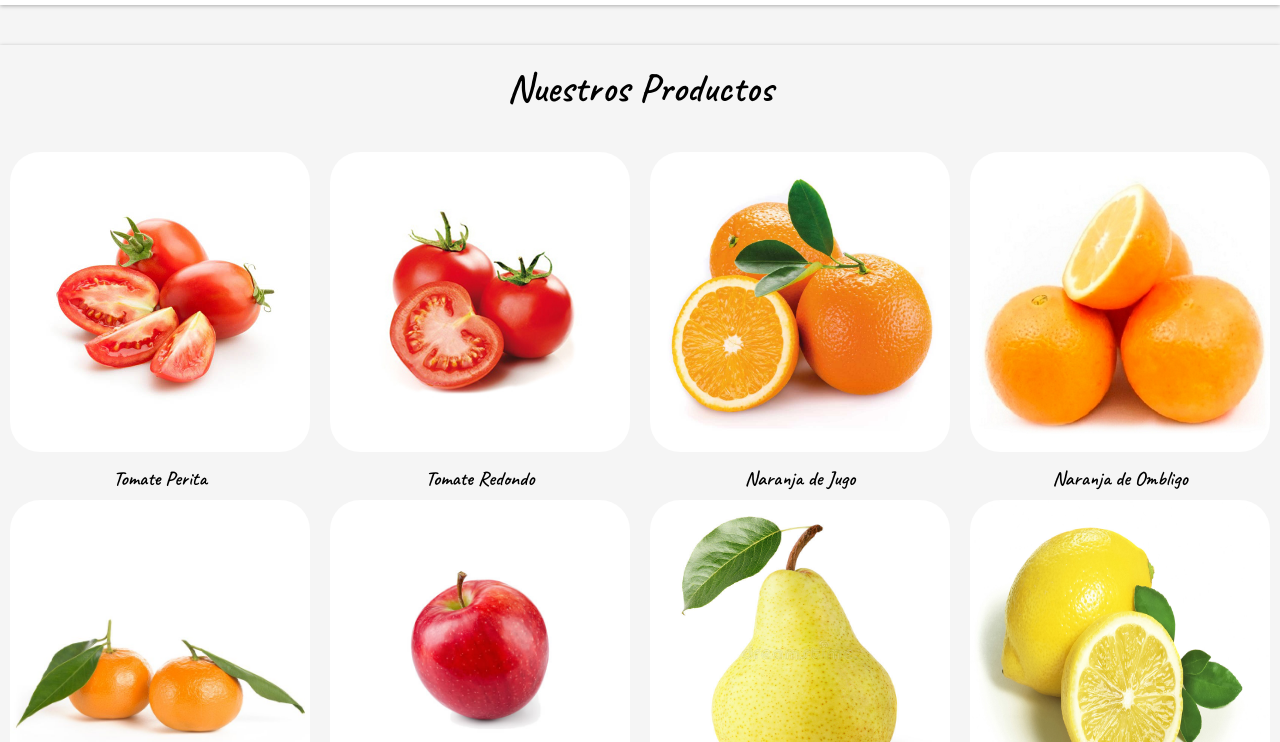
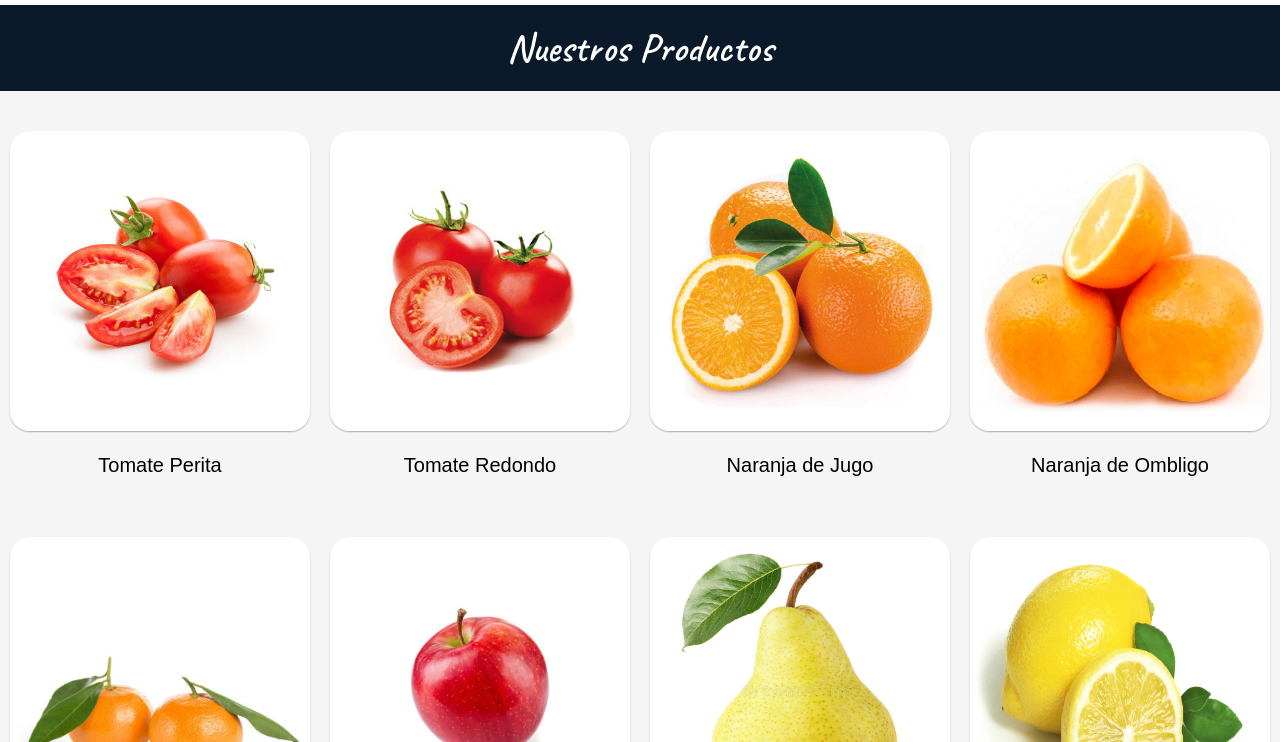
Before and after one commit to fedevargas110/WebPage-Vargas, a plain HTML site: page productos.html in a window 1280 px wide. Shown: the part 58-800 px from the top of the page. Drawn offline with nearby package versions, Linux system fonts and the light colour scheme; a web font is replaced by a local one.

Commit message:
responsive seccion productos y retoques

```diff
--- a/css/productos.css
+++ b/css/productos.css
@@ -26,7 +26,7 @@ body {
 
 /*--------HEADER AND NAVBAR-------------*/
 
-.header{
+.header {
     width: 100%;
     background-color: white;
     display: flex;
@@ -34,11 +34,11 @@ body {
     align-items: center;
 }
 
-.img{
+.img {
     height: 8rem;
 }
 
-.navegacion{
+.navegacion {
     padding-top: 1.9rem;
     padding-bottom: .4rem;
     display: flex;
@@ -47,7 +47,7 @@ body {
     text-transform: uppercase;
 }
 
-.navegacion__item{
+.navegacion__item {
     padding: .5rem 0;
     text-decoration: none;
     color: var(--negro);
@@ -57,61 +57,87 @@ body {
 
 /*-------------BODY--------------*/
 
+.container-titulo {
+    background-color: var(--color-principal);
+    padding: 2rem 0;
+    margin-bottom: 2rem;
+}
 
-.productos{
+.productos {
     width: 100;
     text-align: center;
 }
 
-.titulo-fotos{
+.titulo-fotos {
     font-size: 40px;
     font-family: var(--font-primaria);
-    border-bottom: 1px solid var(--color-principal);
+    color: var(--blanco);
 }
 
-.grid{
-    display: grid;
-    grid-template-rows: repeat(1, 1fr);
-    grid-template-columns: none;
+.grid {
+    display: flex;
+    flex-direction: column;
+    align-items: center;
+}
+
+.producto {
+    padding: 2rem 0;
+    width: 100%;
+}
+
+.producto__imagen {
+    width: 50rem;
+    border-radius: 2rem;
+    box-shadow: 0 1px 1.5px rgba(0, 0, 0, 0.3);
+}
+
+.producto__enlace {
+    text-decoration: none;
+    color: #000;
+}
+
+.producto__informacion {
+    font-family: var(--font-secundaria);
+    font-size: 20px;
 }
 
 /*----------FOOTER----------*/
-.pie-pagina{
+.pie-pagina {
     background-color: var(--blanco);
     display: flex;
     flex-direction: column;
     justify-content: center;
 }
 
-.box-1{
+.box-1 {
     padding-bottom: 2rem;
     display: flex;
     justify-content: center;
     align-items: center;
 }
 
-.img-logo-footer{
+.img-logo-footer {
     width: 25rem;
     padding: 1rem 0;
 }
 
-.group-1{
+.group-1 {
     display: grid;
     grid-template-rows: repeat(4, 1fr);
     text-align: center;
 }
 
-.box h3{
+.box h3 {
     font-family: var(--font-primaria);
     font-size: 2.5rem;
 }
 
-.box p{
+.box p {
     font-family: var(--font-secundaria);
     font-size: 1.6rem;
 }
 
-.red-social a{
+.red-social a {
     display: inline-block;
     text-decoration: none;
     width: 45px;
@@ -121,23 +147,23 @@ body {
     font-size: 16px;
 }
 
-.red-social a:hover{
+.red-social a:hover {
     color: blue;
     transition: .2s;
 }
 
-.group-2{
+.group-2 {
     width: 100%;
 }
+
 @media (min-width:768px) {
     .header {
-        background-color: var(--blanco);
         box-shadow: 0 1px 4px rgba(0, 0, 0, 0.3);
         display: flex;
         flex-direction: row;
     }
 
-    .img{
+    .img {
         height: 4.5rem;
         margin-left: 2rem;
         flex-basis: 10%;
@@ -175,45 +201,21 @@ body {
 
     /*Section Productos*/
 
-    .productos {
-        text-align: center;
-        background-color: var(--blacno-claro);
-        box-shadow: 0 1px 4px rgba(0, 0, 0, 0.3);
-        height: auto;
+    .titulo-fotos {
+        font-size: 4rem;
+        font-family: var(--font-primaria);
+        margin: 0;
     }
 
-    .titulo-fotos {
-        font-size: 4rem;
-        padding-top: 2rem;
-        font-family: var(--font-primaria);
-        border-bottom: 1px solid var(--blacno-claro);
-    }
-
-    .producto__imagen{
+    .producto__imagen {
         width: 300px;
         height: 300px;
     }
 
-    .producto__enlace{
-        text-decoration: none;
-        color: var(--negro);
-        font-size: 2rem;
-        font-family: var(--font-primaria);
-    }
-
-    .grid{
+    .grid {
         display: grid;
         grid-template-columns: repeat(4, 1fr);
     }
-
-    .producto__nombre{
-        margin: 10px 0;
-    }
-
-    .producto__imagen{
-        border-radius: 10%;
-    }
-
     /*Footer*/
 
     .group-1 {
--- a/productos.html
+++ b/productos.html
@@ -28,7 +28,9 @@
   </header>
 
   <section class="productos">
-    <h3 class="titulo-fotos">Nuestros Productos</h3>
+    <div class="container-titulo">
+      <h3 class="titulo-fotos">Nuestros Productos</h3>
+    </div>
     <div class="grid">
       <div class="producto">
         <a class="producto__enlace" href="#">
```
